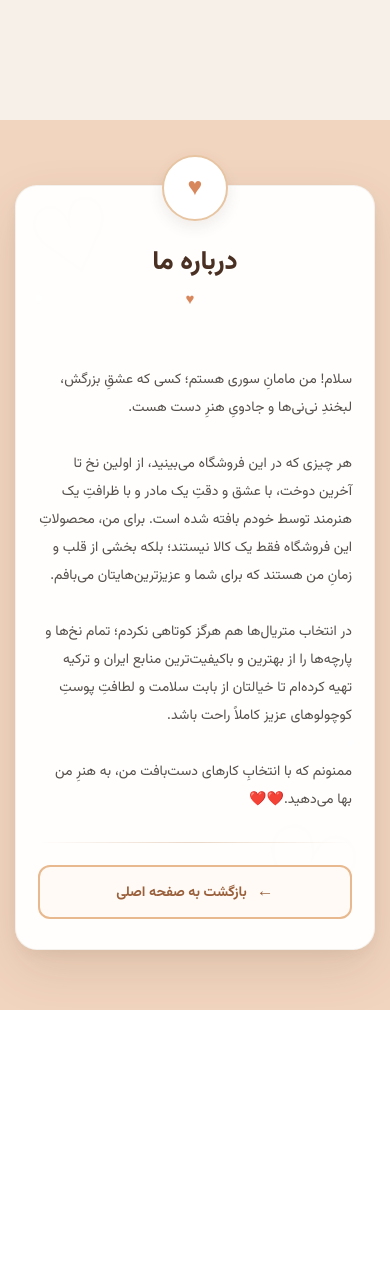
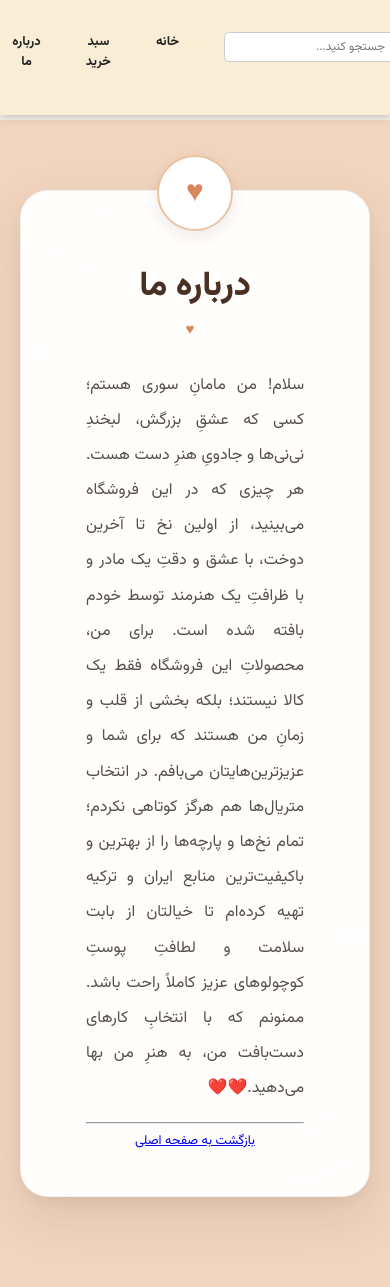
Before and after one commit to samanehsoleimani/online-shop, a Flask app: page /about in a window 390 px wide. Before the commit the page ends 1010 px from the top, so only its background shows below. Run offline with Flask 3, Linux system fonts and the light colour scheme; some libraries are stand-ins or nearby versions.

Commit message:
اصلاحات نهایی

```diff
--- a/static/css/index.css
+++ b/static/css/index.css
@@ -654,151 +648,6 @@
 }
 
 
-/* پاراگراف */
-
-.about-content p {
-    margin: 0;
-
-    white-space: pre-line;
-}
-.divider {
-    border: 0;
-
-    height: 1px;
-
-    margin: 35px 0 25px;
-
-    background: linear-gradient(
-        to left,
-        transparent,
-        #ead8c8,
-        transparent
-    );
-}
-
-.btn-back {
-    display: inline-block;
-
-    padding: 12px 28px;
-
-    border: 2px solid #e8b98e;
-
-    border-radius: 12px;
-
-    background: #fffaf5;
-
-    color: #9a5f3b;
-
-    text-decoration: none;
-
-    font-size: 14px;
-
-    font-weight: 700;
-
-    transition:
-        all 0.3s ease;
-}
-
-.btn-back::before {
-    content: "←";
-
-    margin-left: 10px;
-
-    font-size: 17px;
-
-    transition: margin 0.3s ease;
-}
-
-
-.btn-back:hover {
-    background: #ac6f46;
-
-    border-color: #ac6f46;
-
-    color: #fff;
-
-    transform: translateY(-3px);
-
-    box-shadow:
-        0 8px 20px rgba(172, 111, 70, 0.25);
-}
-
-
-.btn-back:hover::before {
-    margin-left: 15px;
-}
-
-@media (max-width: 768px) {
-
-    .about-wrapper {
-        padding: 65px 20px;
-    }
-
-    .about-card {
-        padding: 50px 40px 40px;
-    }
-
-    .about-title {
-        font-size: 30px;
-    }
-
-    .about-content {
-        font-size: 15px;
-        line-height: 2;
-    }
-
-}
-
-
-
-@media (max-width: 500px) {
-
-    .about-wrapper {
-        min-height: auto;
-
-        padding: 65px 15px 60px;
-    }
-
-    .about-card {
-        padding: 45px 22px 30px;
-
-        border-radius: 22px;
-    }
-
-    .about-card::before {
-        width: 62px;
-        height: 62px;
-
-        top: -31px;
-
-        font-size: 25px;
-    }
-
-    .about-title {
-        font-size: 26px;
-
-        margin-top: 12px;
-    }
-
-    .about-content {
-        font-size: 14px;
-
-        line-height: 2;
-
-        text-align: right;
-    }
-
-    .divider {
-        margin: 28px 0 22px;
-    }
-
-    .btn-back {
-        width: 100%;
-
-        box-sizing: border-box;
-    }
-
-}
 .cart-container {
     max-width: 800px;
     margin: 40px auto;
--- a/templates/about.html
+++ b/templates/about.html
@@ -3,6 +3,66 @@
 {% block title %}درباره ما{% endblock %}
 
 {% block body %}
+
+<header>
+    <nav>
+
+        <section class="logo">
+            <img
+                src="{{ url_for('static', filename='image/logo.png') }}"
+                alt="sooribaaft"
+            >
+        </section>
+
+
+        <ul class="nav-links">
+
+            <li class="search-container">
+
+                <form action="/" method="GET">
+
+                    <input
+                        type="text"
+                        name="search"
+                        placeholder="جستجو کنید..."
+                        class="search-input"
+                    >
+
+                </form>
+
+            </li>
+
+
+            <li>
+                <a href="/">خانه</a>
+            </li>
+
+
+            <li>
+                <a href="/user/cart">سبد خرید</a>
+            </li>
+
+
+            <li>
+                <a href="/about">درباره ما</a>
+            </li>
+
+
+            <li class="auth-item">
+
+                <a
+                    href="/user/login"
+                    class="auth-btn"
+                >
+                    ورود / ثبت‌نام
+                </a>
+
+            </li>
+
+        </ul>
+
+    </nav>
+</header>
 <div class="about-wrapper">
     <div class="about-card">
         <h1 class="about-title">درباره ما</h1>
```
Also changed, not shown: other parts of static/css/index.css (+29 -48 lines), instance/database.db.
